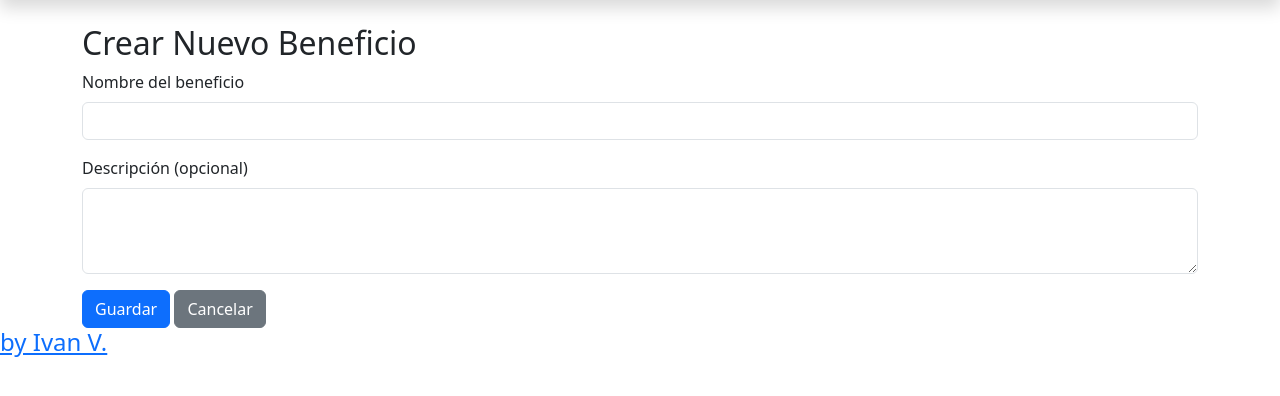
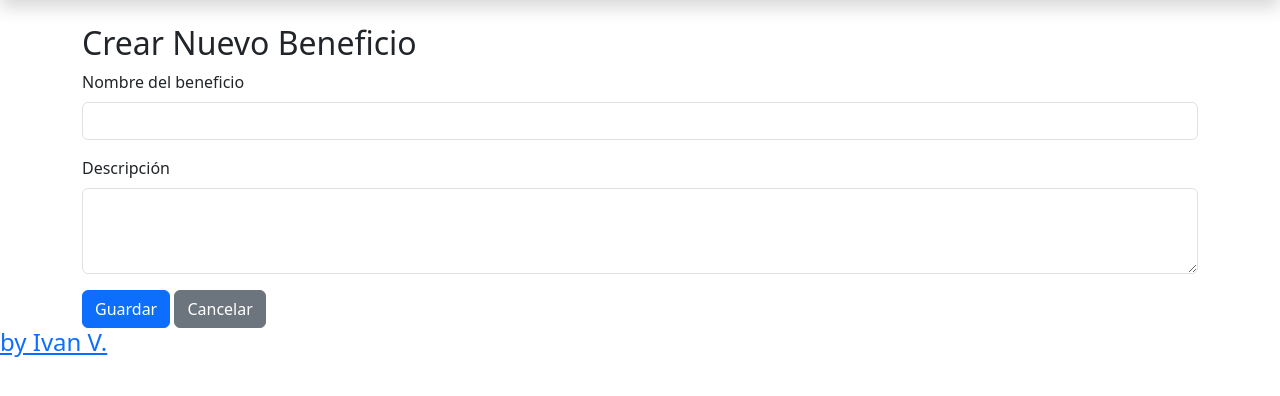
Before and after one commit to Iv4n-0v/Project_Social_MEdi4, a FastAPI app: page /benefits/new in a window 1280 px wide. Shown: the part 56-452 px from the top of the page. Run offline with FastAPI, Linux system fonts and the light colour scheme; parts of the project's set-up code (start-up, migrations or seed data) failed here and were passed over.

Commit message:
cambios en nombres de los campos

```diff
--- a/templates/analysis_list.html
+++ b/templates/analysis_list.html
@@ -14,7 +14,7 @@
             <div class="card shadow-sm">
                 <div class="card-body">
 
-                    <h4 class="card-title text-center">Análisis #{{ analysis.id }}</h4>
+                    <h4 class="card-title text-center">{{ analysis.user.name }}</h4>
 
                     <p class="card-text">
                         <strong>Sector:</strong><br>
--- a/templates/new_benefit.html
+++ b/templates/new_benefit.html
@@ -12,7 +12,7 @@
         </div>
 
         <div class="mb-3">
-            <label class="form-label">Descripción (opcional)</label>
+            <label class="form-label">Descripción</label>
             <textarea name="description" class="form-control" rows="3"></textarea>
         </div>
 
```
